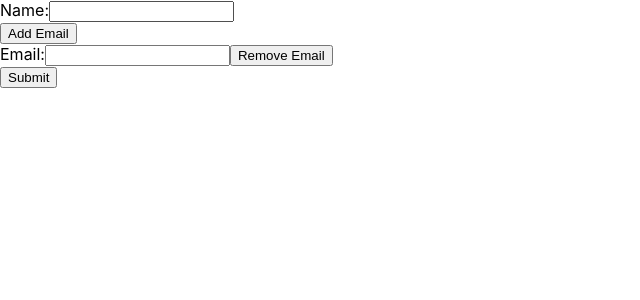
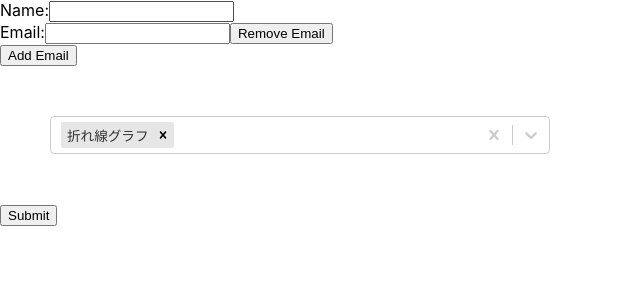
Before and after one commit to maguro-alternative/discordfast_front, a React (Create React App) app: page /test-form in a window 1280 px wide. Shown: the top 300 px of the page, without its empty margins (0-640 px from the left). Built offline with nearby package versions, Linux system fonts and the light colour scheme.

Commit message:
selectも対応

```diff
--- a/src/page/testform.tsx
+++ b/src/page/testform.tsx
@@ -1,4 +1,5 @@
 import React, { useState } from 'react';
+import Select from "react-select";
 
 interface FormData {
     name: string;
@@ -6,10 +7,18 @@ interface FormData {
 }
 
 const InputForm: React.FC = () => {
+    const options = [
+        { value: "line", label: "折れ線グラフ" },
+        { value: "bar", label: "棒グラフ" },
+        { value: "pie", label: "円グラフ" },
+    ];
+
     const [formData, setFormData] = useState<FormData>({
         name: '',
         emails: [''], // 初期値として空の配列を設定
     });
+
+    const [selectedValue, setSelectedValue] = useState([options[0]]);
 
     const handleInputChange = (e: React.ChangeEvent<HTMLInputElement>) => {
         const { name, value, type } = e.target;
@@ -20,7 +29,6 @@ const InputForm: React.FC = () => {
                 ...prevData,
                 emails: [...prevData.emails, value], // 新しいメールアドレスを配列に追加
             }));
-        // emailに入力された場合
         } else {
             setFormData((prevData) => ({
                 ...prevData,
@@ -47,14 +55,6 @@ const InputForm: React.FC = () => {
                     onChange={handleInputChange}
                 />
             </div>
-            <div id='emailInput'>
-                <button
-                    type="button"
-                    onClick={() => handleInputChange({ target: { name: 'emails', value: '', type:'add' } } as React.ChangeEvent<HTMLInputElement>)}
-                >
-                Add Email
-                </button>
-            </div>
             {formData.emails.map((email, index) => (
                 <div key={index}>
                     <label htmlFor="email">Email:</label>
@@ -74,18 +74,38 @@ const InputForm: React.FC = () => {
                     <button
                         type="button"
                         onClick={() => {
+                            if (index > 0){
                                 const newEmails = [...formData.emails];
                                 newEmails.splice(index, 1);
                                 setFormData((prevData) => ({
                                     ...prevData,
                                     emails: newEmails,
                                 }));
+                            }
                         }}
                     >
                         Remove Email
                     </button>
                 </div>
             ))}
+            <div id='emailInput'>
+                <button
+                    type="button"
+                    onClick={() => handleInputChange({ target: { name: 'emails', value: '', type:'add' } } as React.ChangeEvent<HTMLInputElement>)}
+                >
+                Add Email
+                </button>
+            </div>
+            <div style={{ width: "500px", margin: "50px" }}>
+                <Select
+                    options={options}
+                    defaultValue={selectedValue}
+                    onChange={(value) => {
+                    value ? setSelectedValue([...value]) : null;
+                    }}
+                    isMulti // trueに
+                />
+            </div>
             <button type="submit">Submit</button>
         </form>
     );
```
Lines whose indentation alone changed are shown as unchanged.
